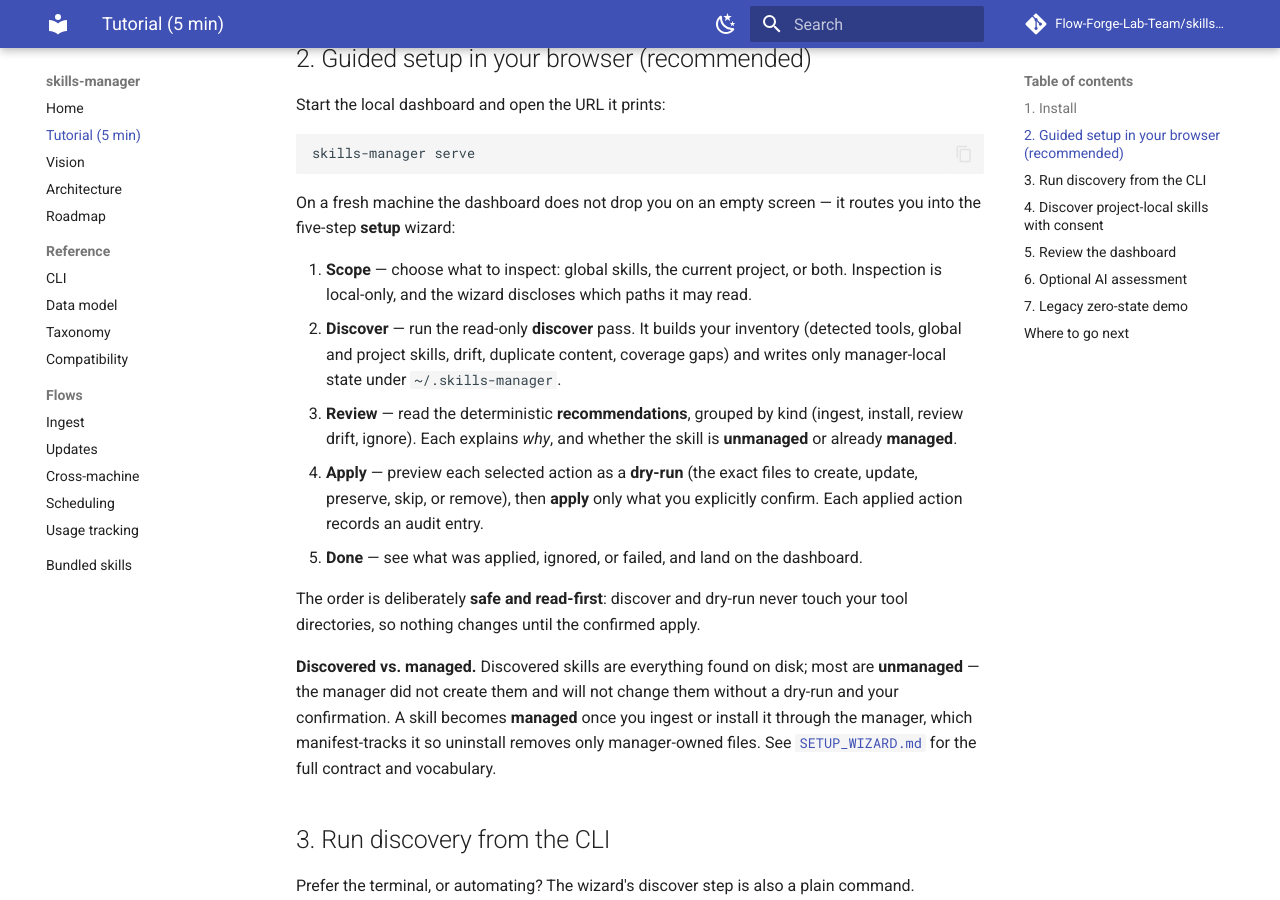
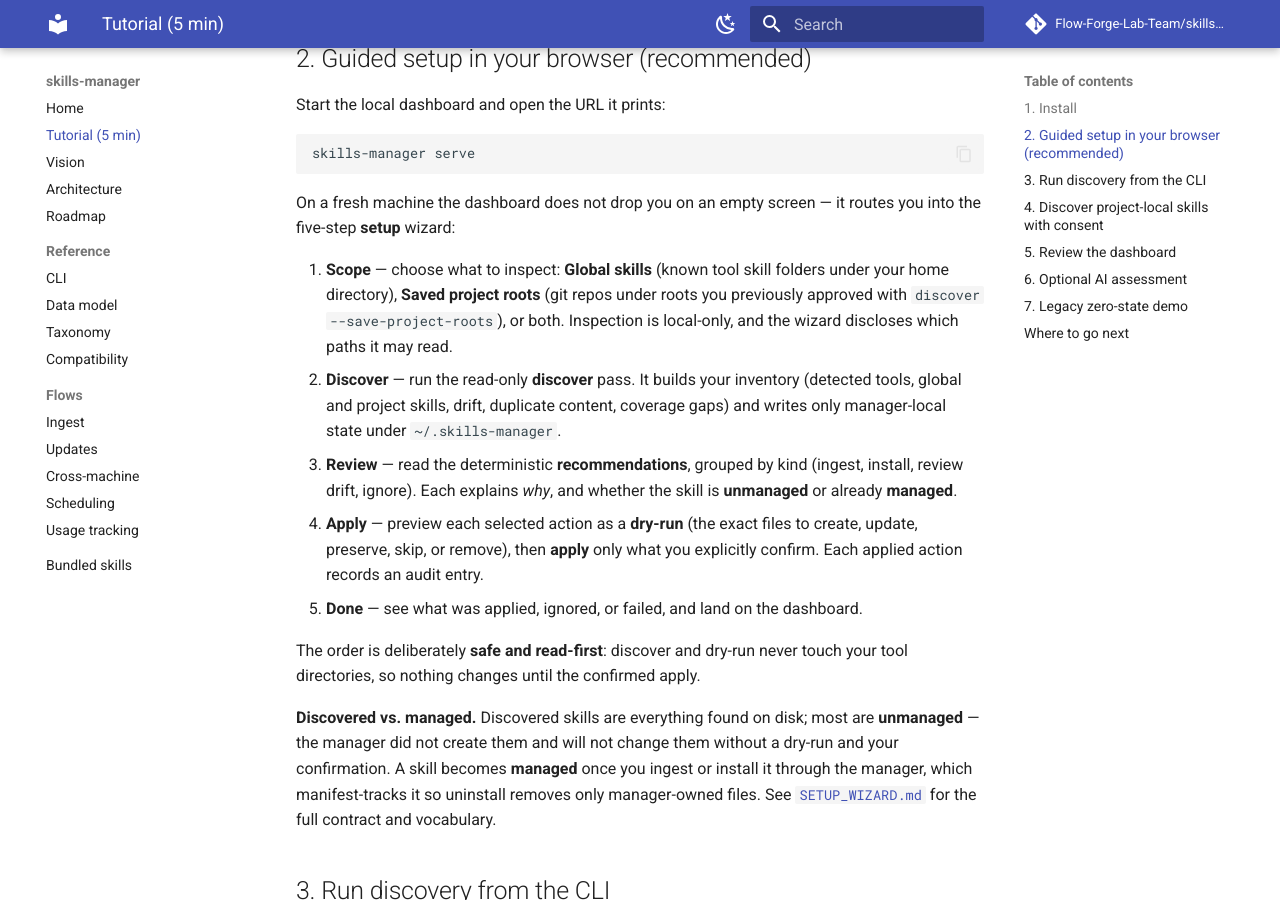
Before and after one commit to Flow-Forge-Lab-Team/skills-manager, an MkDocs documentation site: the page built from docs/TUTORIAL.md, in a window 1280 px wide and 900 px high, scrolled down 663 px. Built offline with MkDocs 1.6.1 and Material for MkDocs 9.7.7, drawn with Linux system fonts in a browser that asks for light colours; comment, search, counter and statistics services are not loaded.

Commit message:
docs(onboarding): match wizard Scope options to implementation (FLO-412)
Codex review: the Scope step offers Global skills / Saved project roots /
Global and projects (project discovery runs `discover --saved-project-roots`),
not a "current project" picker. Reword README and tutorial so first-run users
are not sent looking for a current-project scan that the wizard does not offer;
saved project roots are approved up front via `discover --save-project-roots`.

Co-Authored-By: Claude Opus 4.8 <noreply@anthropic.com>

```diff
--- a/docs/TUTORIAL.md
+++ b/docs/TUTORIAL.md
@@ -37,9 +37,10 @@ skills-manager serve
 On a fresh machine the dashboard does not drop you on an empty screen — it routes
 you into the five-step **setup** wizard:
 
-1. **Scope** — choose what to inspect: global skills, the current project, or
-   both. Inspection is local-only, and the wizard discloses which paths it may
-   read.
+1. **Scope** — choose what to inspect: **Global skills** (known tool skill
+   folders under your home directory), **Saved project roots** (git repos under
+   roots you previously approved with `discover --save-project-roots`), or both.
+   Inspection is local-only, and the wizard discloses which paths it may read.
 2. **Discover** — run the read-only **discover** pass. It builds your inventory
    (detected tools, global and project skills, drift, duplicate content, coverage
    gaps) and writes only manager-local state under `~/.skills-manager`.
```
Also changed, not shown: README.html (+7 -7 lines), README.md (+2 -1 lines), docs/TUTORIAL.html (+6 -3 lines).
